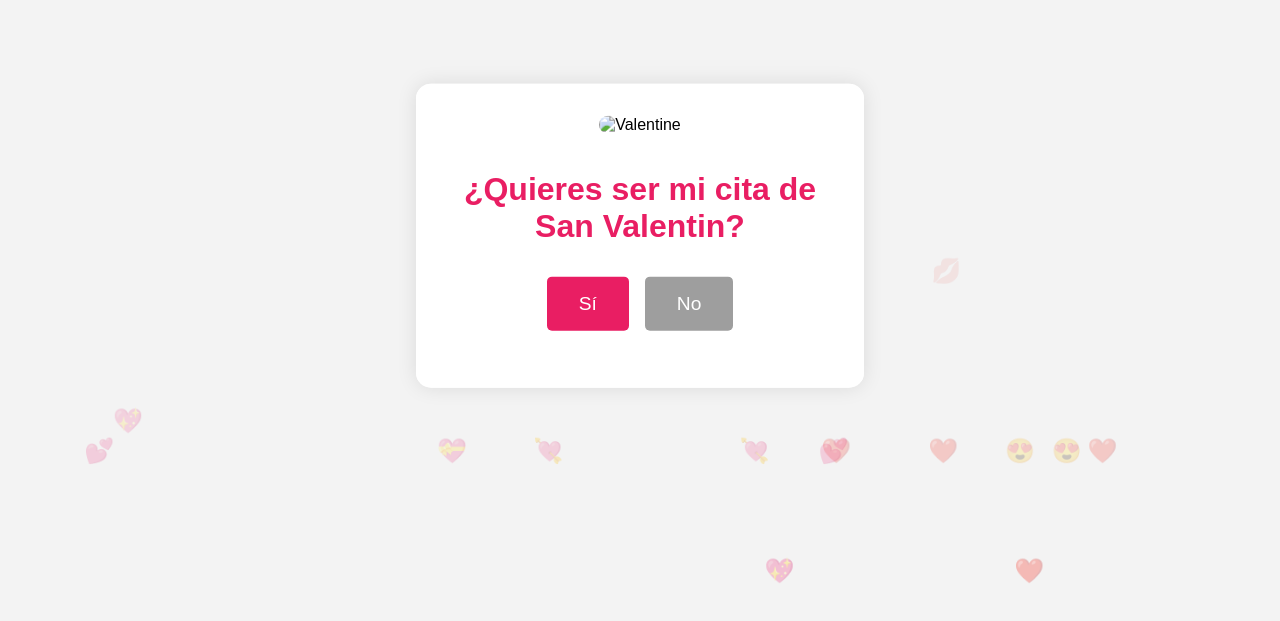
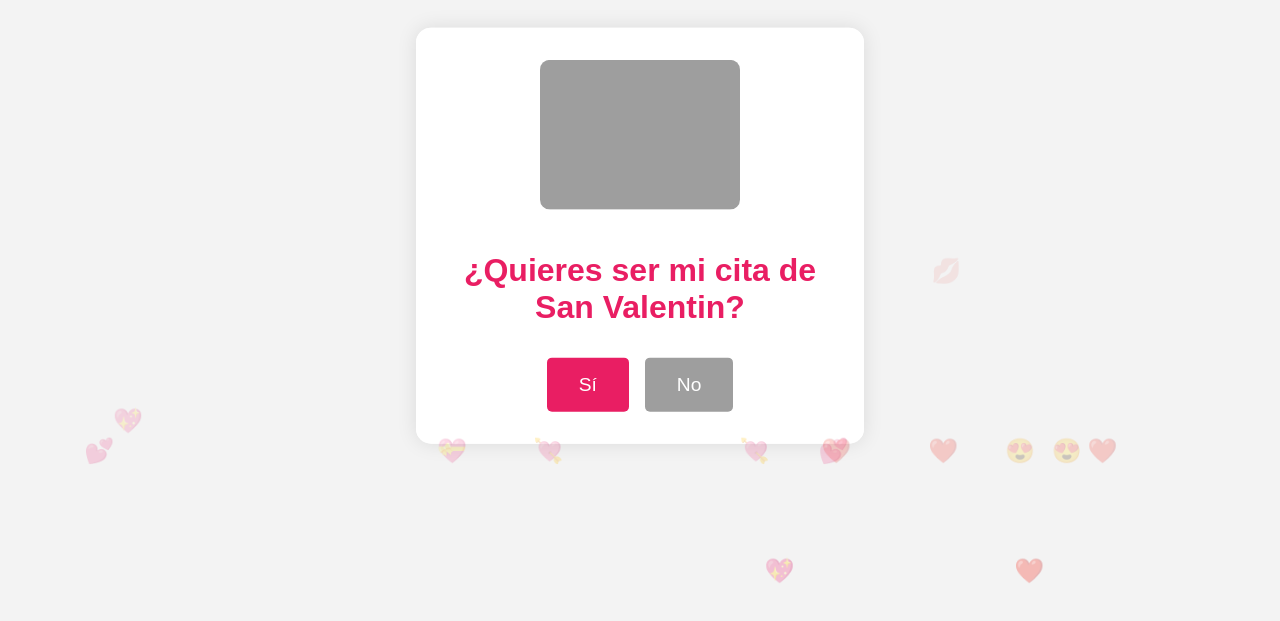
Before and after one commit to aleja8404/Sanvalentin, a plain HTML site: page index.html in a window 1280 px wide. Shown: the part 149-770 px from the top of the page. Drawn offline with Linux system fonts and the light colour scheme; the site is published under a folder, as on GitHub Pages, so addresses that start at the root find nothing.

Commit message:
Update index.html

```diff
--- a/index.html
+++ b/index.html
@@ -452,7 +452,7 @@
 
     <div class="container">
 
-        <img src="/yo.png" alt="Valentine">
+        <img src="./yo.png" alt="Valentine">
 
         <h1><b>¿Quieres ser mi cita de San Valentin?</b></h1>
 
```
